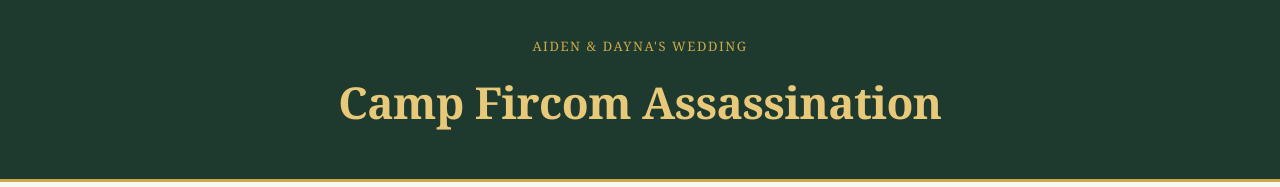
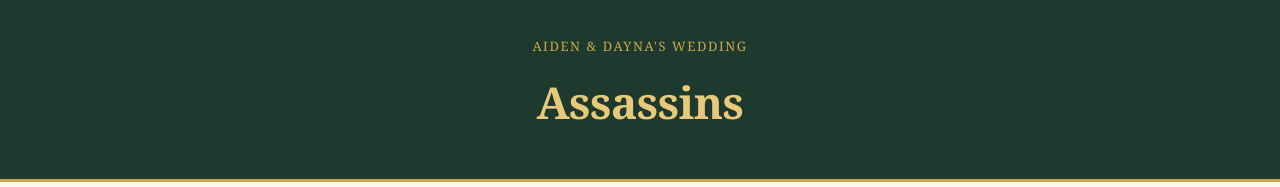
Before and after one commit to Aiden-Brine/fircom, a React (Vite) app: page / in a window 1280 px wide. Shown: the top 187 px of the page. Built offline with nearby package versions, Linux system fonts and the light colour scheme; no server answers; the database is empty.

Commit message:
Rename title to Assassins

```diff
--- a/index.html
+++ b/index.html
@@ -4,7 +4,7 @@
     <meta charset="UTF-8" />
     <link rel="icon" type="image/svg+xml" href="/favicon.svg" />
     <meta name="viewport" content="width=device-width, initial-scale=1.0" />
-    <title>Camp Fircom Assassination</title>
+    <title>Assassins</title>
   </head>
   <body>
     <div id="root"></div>
--- a/src/App.tsx
+++ b/src/App.tsx
@@ -51,7 +51,7 @@ export default function App() {
       <header className="app-header">
         <div className="header-inner">
           <p className="header-sub">Aiden &amp; Dayna's Wedding</p>
-          <h1>Camp Fircom Assassination</h1>
+          <h1>Assassins</h1>
         </div>
       </header>
 
```
